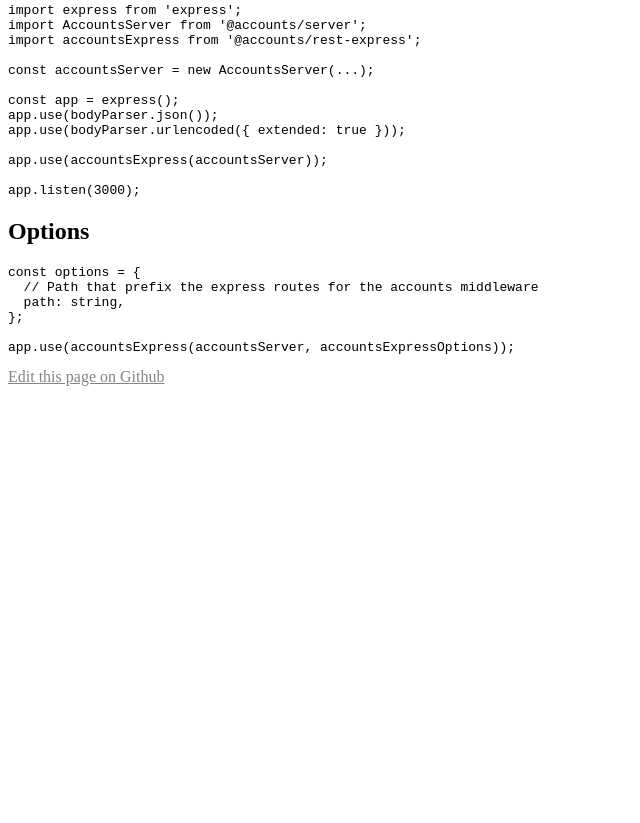
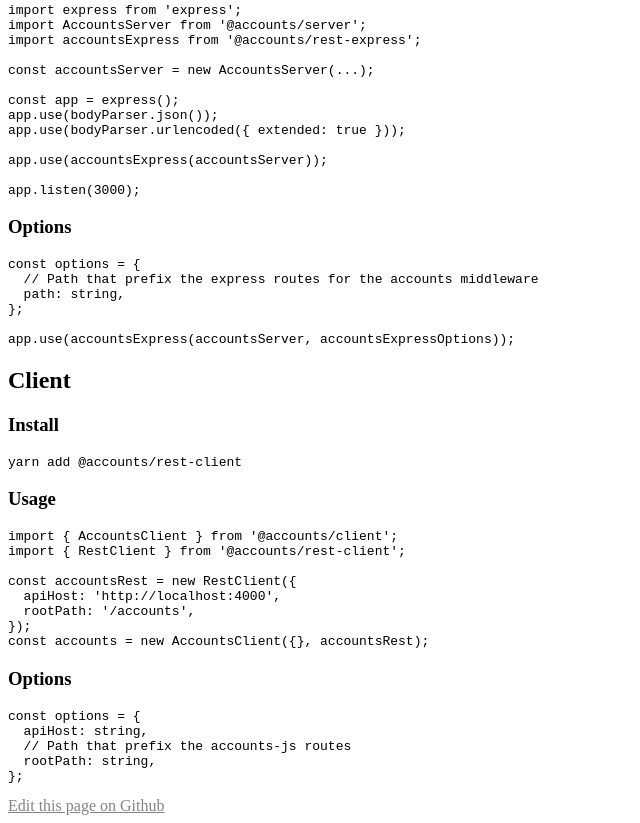
Before and after one commit to accounts-js/docs, a Gatsby site: page /docs/transport/rest in a window 1280 px wide. Shown: the part 711-1534 px from the top of the page, without its empty margins (0-640 px from the left). Before the commit the page ends 1105 px from the top, so only its background shows below. Built offline with nearby package versions, Linux system fonts and the light colour scheme; Gatsby itself is replaced by a stand-in of ours; some packages are replaced by stand-ins of ours; code samples lack their colours.

Commit message:
Add client rest

````diff
--- a/src/pages/docs/transport/rest.md
+++ b/src/pages/docs/transport/rest.md
@@ -35,7 +35,7 @@ app.use(accountsExpress(accountsServer));
 app.listen(3000);
 ```
 
-## Options
+### Options
 
 ```javascript
 const options = {
@@ -45,3 +45,34 @@ const options = {
 
 app.use(accountsExpress(accountsServer, accountsExpressOptions));
 ```
+
+## Client
+
+### Install
+
+```
+yarn add @accounts/rest-client
+```
+
+### Usage
+
+```javascript
+import { AccountsClient } from '@accounts/client';
+import { RestClient } from '@accounts/rest-client';
+
+const accountsRest = new RestClient({
+  apiHost: 'http://localhost:4000',
+  rootPath: '/accounts',
+});
+const accounts = new AccountsClient({}, accountsRest);
+```
+
+### Options
+
+```javascript
+const options = {
+  apiHost: string,
+  // Path that prefix the accounts-js routes
+  rootPath: string,
+};
+```
````
